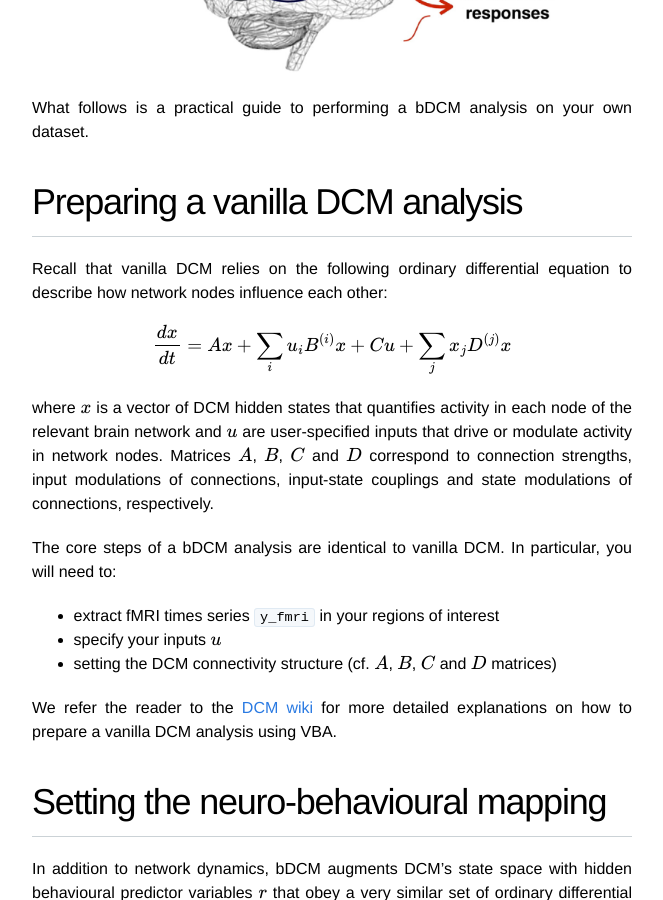
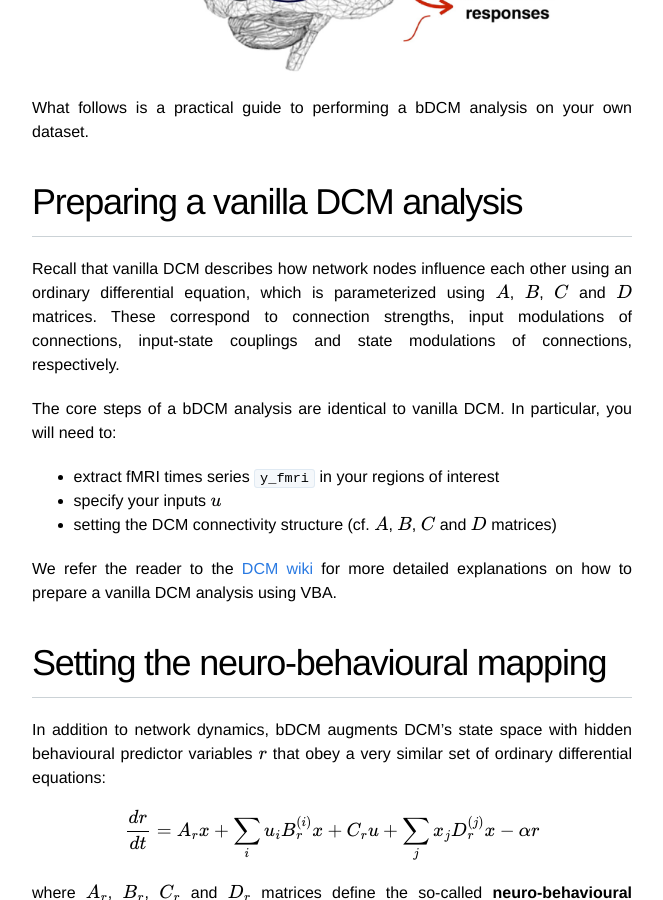
Before and after one commit to MBB-team/VBA-toolbox, a Jekyll site: the page built from _wiki/behavioural-DCM.md, in a window 1280 px wide and 900 px high, scrolled down 1107 px. Shown: the whole window, without its empty margins (308-971 px from the left). Built offline with Jekyll 4.4.1, drawn with Linux system fonts in a browser that asks for light colours; nearby versions of some CDN libraries; formulas are drawn with MathJax 3.

Commit message:
Update behavioural-DCM.md

````diff
--- a/_wiki/behavioural-DCM.md
+++ b/_wiki/behavioural-DCM.md
@@ -14,11 +14,7 @@ What follows is a practical guide to performing a bDCM analysis on your own data
 
 # Preparing a vanilla DCM analysis
 
-Recall that vanilla DCM relies on the following ordinary differential equation to describe how network nodes influence each other:
-
-$$\frac{dx}{dt}=Ax + \sum_i u_i B^{(i)}x + Cu + \sum_j x_j D^{(j)}x$$
-
-where $$x$$ is a vector of DCM hidden states that quantifies activity in each node of the relevant brain network and $$u$$ are user-specified inputs that drive or modulate activity in network nodes. Matrices $$A$$, $$B$$, $$C$$ and $$D$$ correspond to connection strengths, input modulations of connections, input-state couplings and state modulations of connections, respectively.
+Recall that vanilla DCM describes how network nodes influence each other using an ordinary differential equation, which is parameterized using $$A$$, $$B$$, $$C$$ and $$D$$ matrices. These correspond to connection strengths, input modulations of connections, input-state couplings and state modulations of connections, respectively.
 
 The core steps of a bDCM analysis are identical to vanilla DCM. In particular, you will need to:
 - extract fMRI times series ```y_fmri``` in your regions of interest
````
